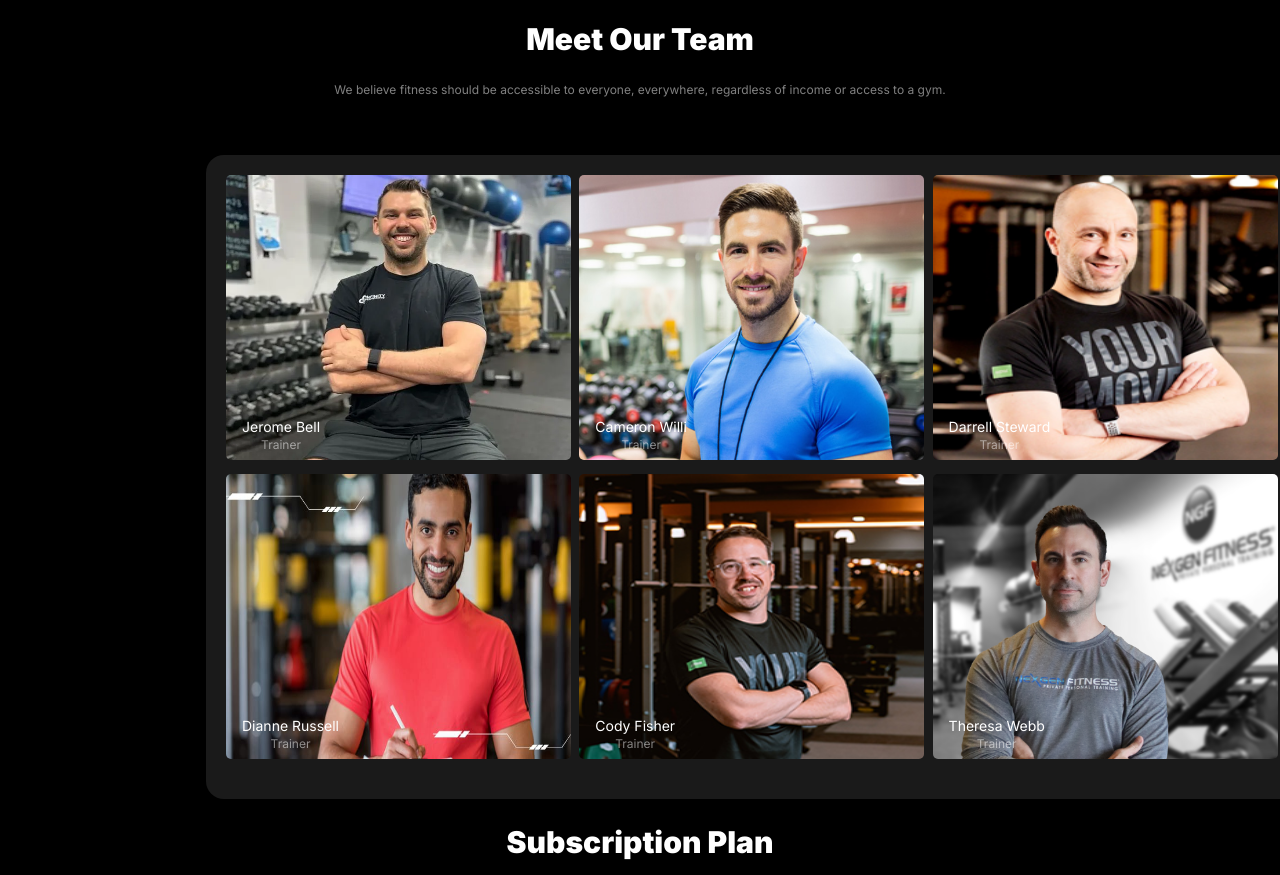
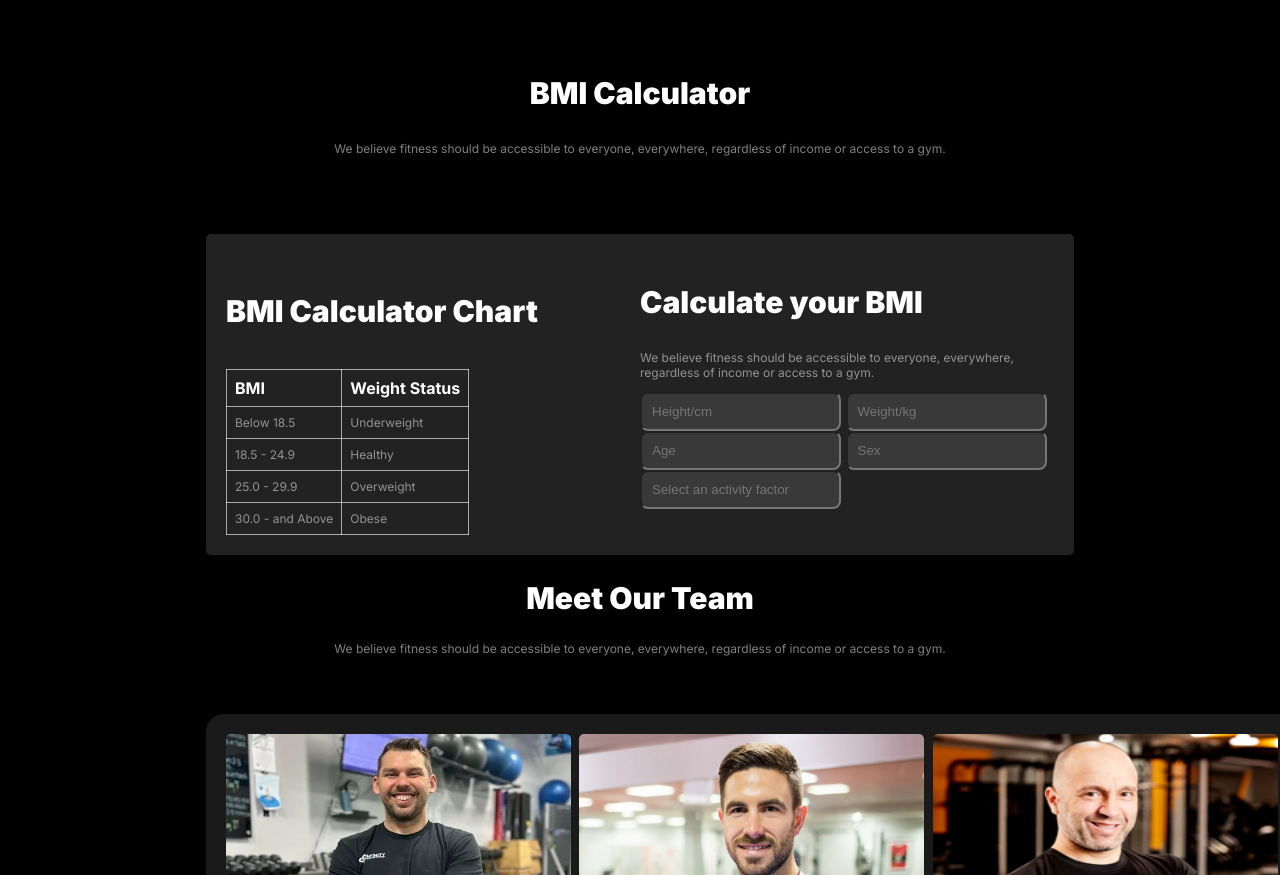
Before and after one commit to LiaJahan/fitness, a plain HTML site: page index.html in a window 1280 px wide. Shown: the part 1637-2512 px from the top of the page. Drawn offline with Linux system fonts and the light colour scheme; a web font is replaced by a local one.

Commit message:
BMI part added

```diff
--- a/index.html
+++ b/index.html
@@ -81,6 +81,53 @@
             </div>
 
          </section>
+
+    <!-- BMI Calculator -->
+     <section>
+        <div class="bmi-title">
+        <h3 class="h-header1">BMI Calculator</h3>
+        <p class="opacity habit-paragraph"> We believe fitness should be accessible to everyone, everywhere, regardless of income or access to a gym.</p>
+    </div>
+    <div class="bmi-box">
+        <div class="bmi-part-1">
+            <h4 class="h-header1">BMI Calculator Chart</h4>
+            <table>
+                <tr>
+                        <th>BMI</th>
+                        <th>Weight Status</th>
+                </tr>
+                <tr class="opacity habit-paragraph">
+                    <td>Below 18.5</td>
+                    <td>Underweight</td>
+                </tr>
+                <tr class="opacity habit-paragraph" >
+                    <td>18.5 - 24.9</td>
+                    <td>Healthy</td>
+                </tr>
+                <tr class="opacity habit-paragraph">
+                    <td>25.0 - 29.9</td>
+                    <td>Overweight</td>
+                </tr>
+                <tr class="opacity habit-paragraph">
+                    <td>30.0 - and Above</td>
+                    <td>Obese</td>
+                </tr>
+            </table>
+        </div>
+
+        <div class="bmi-part-2">
+            <h3 class="h-header1">Calculate your BMI</h3>
+        <p class="opacity habit-paragraph"> We believe fitness should be accessible to everyone, everywhere, regardless of income or access to a gym.</p>
+        <input class="footer-text" type="number" name="" id="" placeholder="Height/cm">
+        <input class="footer-text" type="number" name="" id="" placeholder="Weight/kg">
+        <input class="footer-text" type="number" name="" id="" placeholder="Age">
+        <input class="footer-text" type="number" name="" id="" placeholder="Sex">
+        <input class="footer-text" type="number" name="" id="" placeholder="Select an activity factor">
+
+        </div>
+
+    </div>
+     </section>
 
         <!-- meet team -->
          <section>
--- a/style/style.css
+++ b/style/style.css
@@ -248,12 +248,40 @@ margin-left: 50px;
 border-radius: 18px;
 }
 
+/* BMI Calculator */
+
+.bmi-title{
+    text-align: center;
+    margin-top: 78px;
+    margin-bottom: 78px;
+}
+
+.bmi-box{
+display: grid;
+grid-template-columns: repeat(2, 1fr);
+background: rgb(34, 34, 34);
+margin: 0%;
+padding: 20px;
+border-radius: 5px;
+}
+
+table {
+
+    border-collapse: collapse;
+
+}
+td , th {
+    border: 1px solid rgba(255, 255, 255, 0.623);
+    padding: 8px;
+    text-align: left;
+}
+
+.footer-text{
+border-radius: 8px;
+background: rgba(255, 255, 255, 0.1);
+padding: 10px;
+}
 /*  creative part: subscription package  */
-
-/* .target-section{
-    margin: 150px;
-} */
-
 
 .target-container{
     display: flex;
@@ -265,6 +293,7 @@ border-radius: 18px;
     margin: 0px 150px;
     text-align: center;
     gap: 24px;
+    border: none;
 }
 
 .targets{
```
